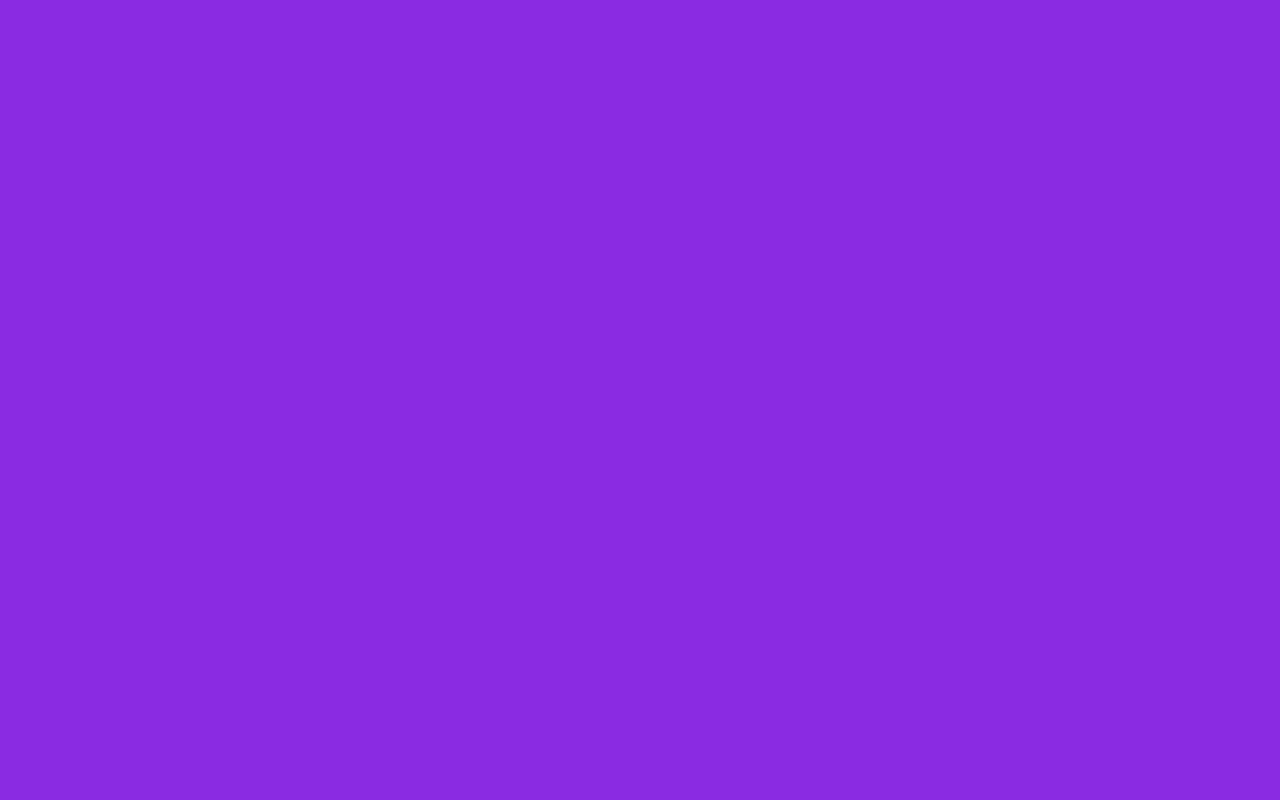
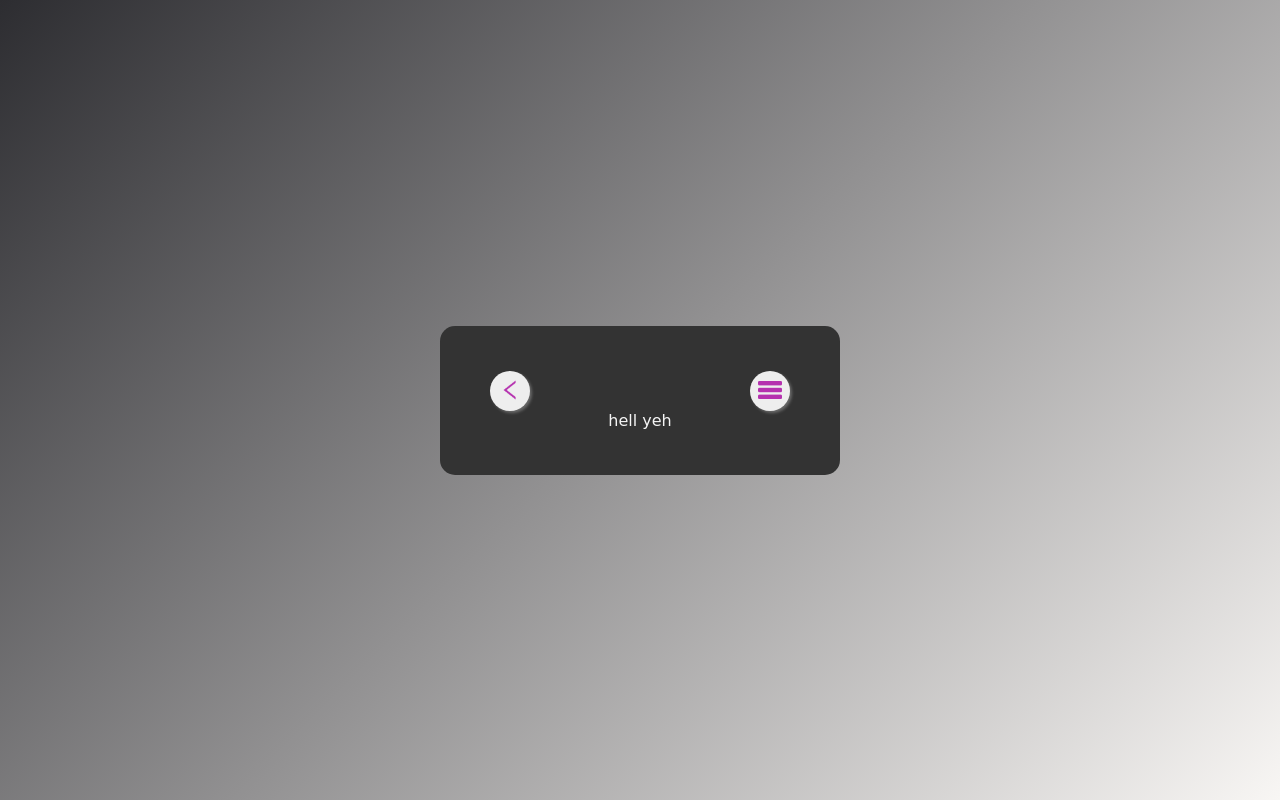
Before and after one commit to Subhranshu-Lenka/Music-Player, a plain HTML site: page index.html in a window 1280 px wide. Drawn offline with Linux system fonts and the light colour scheme.

Commit message:
images and topbar

```diff
--- a/index.html
+++ b/index.html
@@ -1,12 +1,24 @@
 <html>
 
 <head>
-
     <title>Music Player</title>
     <link rel="stylesheet" href="style.css">
 </head>
 
 <body>
+    <div class="container">
+        <div class="music-player">
+            <div class="topbar">
+                <div class="circle">
+                    <img id="back" src="./images/back.png">
+                </div>
+                <div class="circle">
+                    <img src="./images/menu.png">
+                </div>
+            </div>
+            hell yeh
+        </div>
+    </div>
 </body>
 
 </html>
--- a/style.css
+++ b/style.css
@@ -1,3 +1,48 @@
-body {
-    background-color: blueviolet;
+* {
+    margin: 0;
+    padding: 0;
+    box-sizing: border-box;
+    font-family: cursive;
+    color: whitesmoke;
 }
+
+.container {
+    width: 100%;
+    height: 100vh;
+    background: linear-gradient(135deg, rgb(45, 45, 49), #F8F6F4);
+    display: flex;
+    align-items: center;
+    justify-content: center;
+}
+
+.music-player {
+    background: #333;
+    width: 400px;
+    text-align: center;
+    padding: 45px 30px;
+    border-radius: 15px;
+}
+
+.topbar {
+    display: flex;
+    justify-content: space-between;
+    margin: 0 20px;
+}
+
+.circle img {
+    margin: 10px auto;
+    height: 18.5px;
+    width: auto;
+}
+
+#back {
+    transform: rotate(180deg);
+}
+
+.circle {
+    border-radius: 50%;
+    background: #eee;
+    height: 40px;
+    width: 40px;
+    box-shadow: 2px 2px 3px #eeeeee4b;
+}
```
Also changed, not shown: images/back.png (added), images/bwd.png (added), images/fwd.png (added), images/menu.png (added), images/play.png (added).
